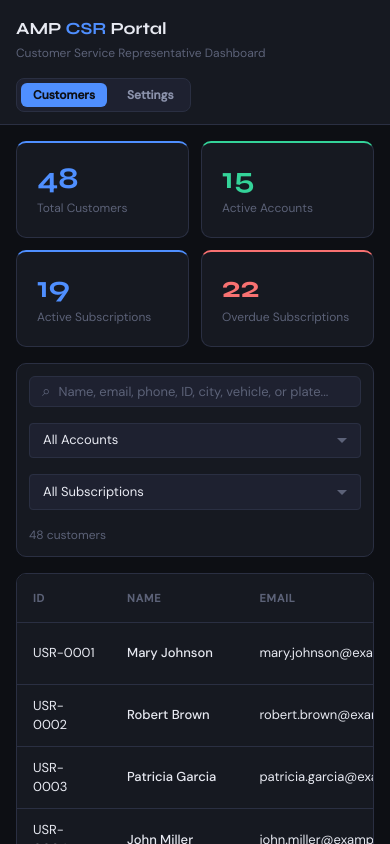
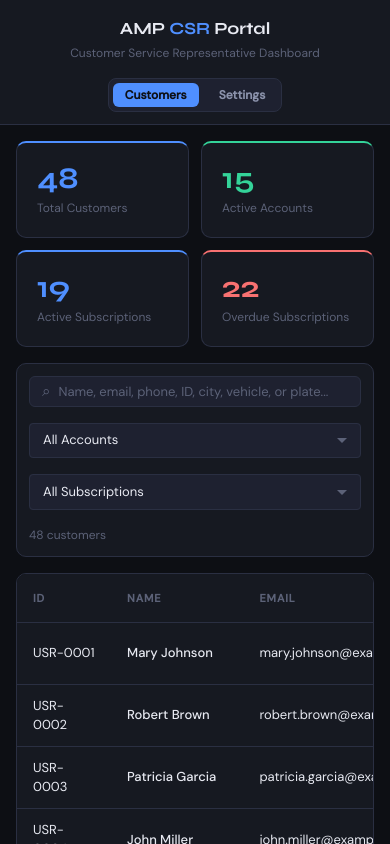
Before and after one commit to lGambl/amp-csr-portal, a React (Vite) app: page / in a window 390 px wide. Shown: the top 844 px of the page. Built offline with nearby package versions, Linux system fonts and the light colour scheme.

Commit message:
Fix mobile header

```diff
--- a/src/styles/App.module.css
+++ b/src/styles/App.module.css
@@ -17,6 +17,21 @@
   justify-content: space-between;
   gap: 16px;
   flex-wrap: wrap;
+}
+@media (max-width: 899px) {
+  .root {
+    height: auto;
+    min-height: 100%;
+    overflow: visible;
+  }
+  .header {
+    flex-direction: column;
+    align-items: center;
+    text-align: center;
+  }
+  .contentArea {
+    overflow-y: visible;
+  }
 }
 @media (min-width: 900px) {
   .header { padding: 24px 24px 12px; }
--- a/src/styles/global.css
+++ b/src/styles/global.css
@@ -43,6 +43,12 @@ html, body, #root {
   height: 100%;
   overflow: hidden;
   background: var(--bg);
+}
+@media (max-width: 899px) {
+  html, body, #root {
+    height: auto;
+    overflow: auto;
+  }
 }
 
 body {
```
